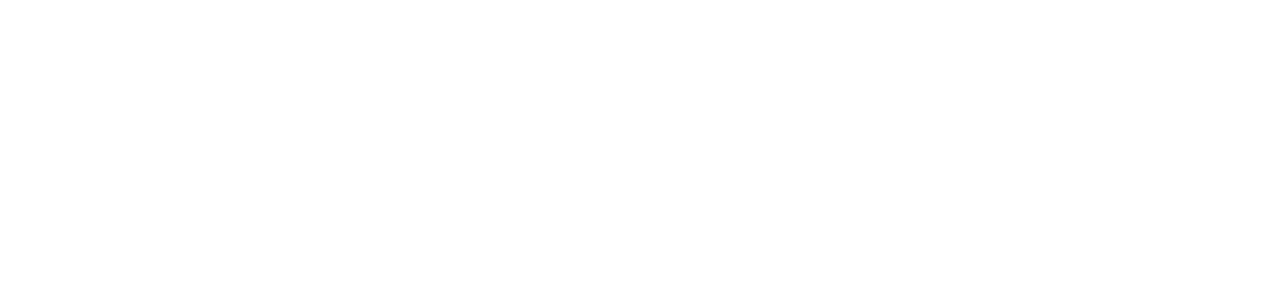
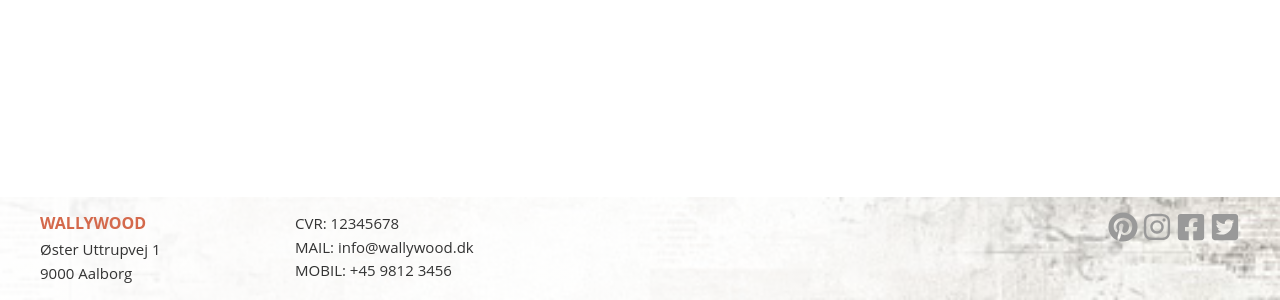
Before and after one commit to anton9750/aflevering-fredag-heinz, a React (Vite) app: page /kurv in a window 1280 px wide. Shown: the part 900-1200 px from the top of the page. Built offline with nearby package versions, Linux system fonts and the light colour scheme.

Commit message:
i added the right footer view

```diff
--- a/package.json
+++ b/package.json
@@ -12,6 +12,7 @@
   "dependencies": {
     "react": "^19.2.8",
     "react-dom": "^19.2.8",
+    "react-icons": "^5.7.0",
     "react-router-dom": "^7.18.4",
     "styled-components": "^6.5.3"
   },
--- a/src/GlobalStyles/GlobalStyle.tsx
+++ b/src/GlobalStyles/GlobalStyle.tsx
@@ -2,25 +2,23 @@
 import { createGlobalStyle } from "styled-components";
 
 export const GlobalStyle = createGlobalStyle`
+  @import url("https://fonts.googleapis.com/css2?family=Open+Sans:wght@400;700&display=swap");
+
   html, body, #root {
     height: 100%;
   }
 
   body {
     margin: 0;
-
-    min-height: 130vh;
-
-    background-color: #4a2c17; /* the brown */
+    background-color: #4a2c17;
   }
 
   #root {
-    min-height: 150vh;¨
-
+    min-height: 150vh;
     max-width: 1650px;
-
     margin: 0 auto;
-
     background: white;
+    display: flex;
+    flex-direction: column;
   }
 `;
--- a/src/components/Footer/Footer.tsx
+++ b/src/components/Footer/Footer.tsx
@@ -1,68 +1,111 @@
 import styled from "styled-components";
+import { FaPinterest, FaInstagram, FaFacebookSquare, FaTwitterSquare } from "react-icons/fa";
 import { breakpoints } from "../../GlobalStyles/breakpoints";
+import footerBg from "../../assets/pngtree-newspaper-textured-background-with-grunge-and-vintage-elements-in-a-white-image_17281530.jpg"
 
+
+//jeg ved godt det er et langt import navn til billedet !:))
 const Footer = styled.footer`
-  background-color: #fcfcfc;
-  color: #000;
-  padding: 10px 22px;
-  margin-top: 2rem;
-  border-top: 1px solid #ddd;
+  font-family: "Open Sans", Arial, sans-serif;
+
+  background-image:
+
+    linear-gradient(90deg, rgba(255,255,255,0.95) 0%, rgba(255,255,255,0.85) 60%, rgba(255,255,255,0.4) 100%),
+
+    url(${footerBg});
+
+
+  background-size: cover;
+
+
+  background-position: center;
+
+  color: #333;
+
+  padding: 15px 40px;
+
+  margin-top: auto;
 `;
 
-// Selve stylingen af footeren
+const FooterContent = styled.div`
 
-const FooterContent = styled.div`
   display: grid;
-  grid-template-columns: 120px 150px;
-  column-gap: 25px;
+
+  grid-template-columns: 255px 1fr auto;
 
   align-items: start;
 
   @media (max-width: ${breakpoints.mobile}) {
+
     grid-template-columns: 1fr;
+
     row-gap: 10px;
   }
 `;
 
-// Styling af de to kolonner, som indeholder virksomhedens data
+const FooterColumn = styled.div`
 
-const FooterColumn = styled.div`
   display: flex;
+
   flex-direction: column;
 `;
 
-const CompanyName = styled.h2`
+const CompanyName = styled.h1`
+
   margin: 0 0 4px;
-  color: #b9873c;
-  font-size: 13px;
+
+  color: #d4694c;
+
+  font-size: 16px;
+
+  font-weight: 700;
 `;
 
 const Info = styled.p`
-  margin: 1px 0;
+
+  margin: 2px 0;
+
   line-height: 1.3;
-  font-size: 9px;
-  color: #000;
+
+  font-size: 15px;
+
+  color: #333;
+`;
+
+const Social = styled.div`
+
+  display: flex;
+
+
+  gap: 4px;
+
+  font-size: 30px;
+
+  color: #999;
 `;
 
 function Footeren() {
   return (
     <Footer>
       <FooterContent>
-
-        {/* Venstre kolonne: navn og adresse */}
         <FooterColumn>
           <CompanyName>WALLYWOOD</CompanyName>
           <Info>Øster Uttrupvej 1</Info>
           <Info>9000 Aalborg</Info>
         </FooterColumn>
 
-        {/* Højre kolonne: kontaktinformation */}
         <FooterColumn>
           <Info>CVR: 12345678</Info>
           <Info>MAIL: info@wallywood.dk</Info>
           <Info>MOBIL: +45 9812 3456</Info>
         </FooterColumn>
 
+        <Social>
+          <FaPinterest />
+          <FaInstagram />
+          <FaFacebookSquare />
+          <FaTwitterSquare />
+        </Social>
       </FooterContent>
     </Footer>
   );
```
Also changed, not shown: src/assets/pngtree-newspaper-textured-background-with-grunge-and-vintage-elements-in-a-white-image_17281530.jpg (added), 1 other file (tests, documents, lock files or other folders).
